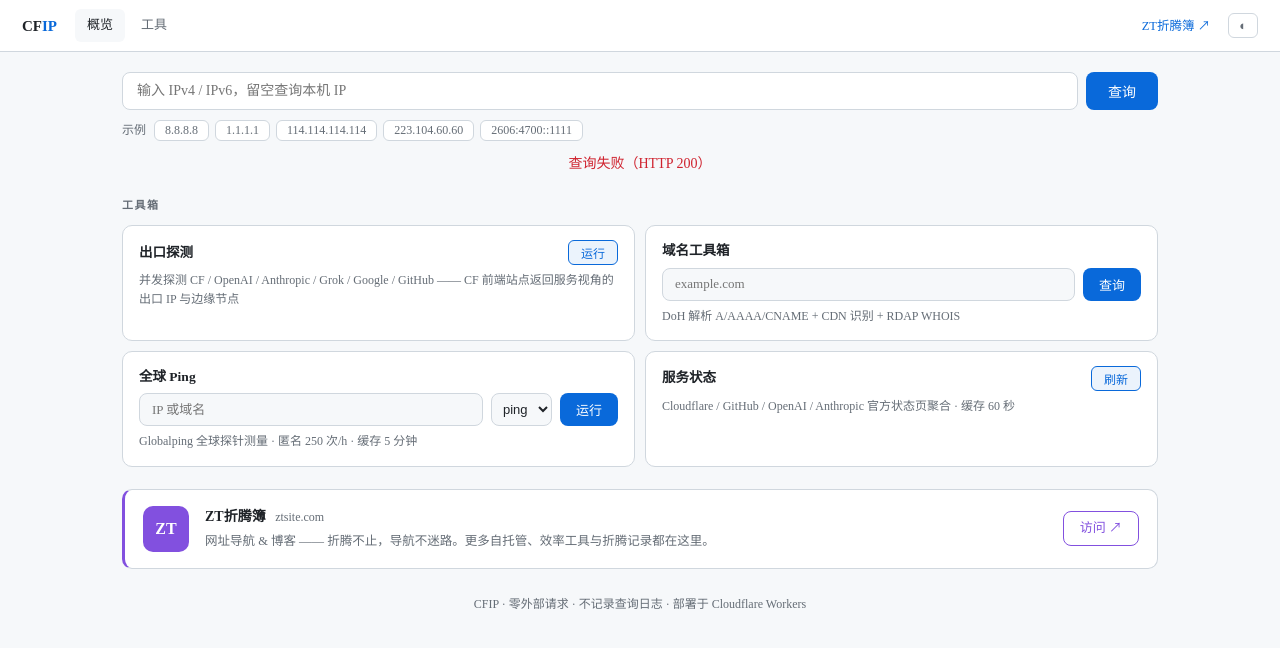
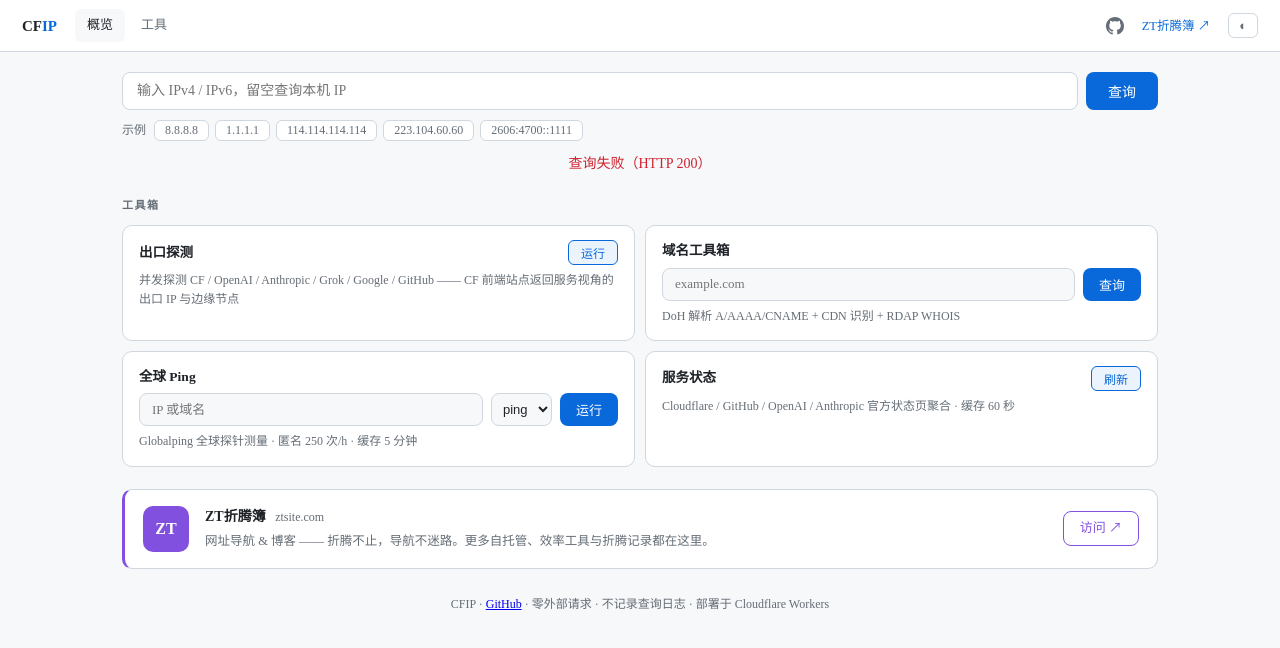
Before and after one commit to adream2/CFIP, a website with bundled scripts: page public/index.html in a window 1280 px wide. Built offline with nearby package versions, Linux system fonts and the light colour scheme; files whose address does not match are found by name.

Commit message:
feat(web): 顶栏与页脚添加 GitHub 仓库链接

```diff
--- a/public/assets/style.css
+++ b/public/assets/style.css
@@ -27,6 +27,8 @@ body { margin: 0; background: var(--bg); color: var(--text); font-family: var(--
 .topbar nav a:hover { color: var(--text); }
 .ztsite { font-size: 12.5px; color: var(--accent); text-decoration: none; white-space: nowrap; }
 .ztsite:hover { text-decoration: underline; }
+.gh { display: flex; align-items: center; color: var(--text2); }
+.gh:hover { color: var(--text); }
 .toggle { font-size: 13px; color: var(--text2); border: 1px solid var(--line); background: none; border-radius: 6px; padding: 4px 10px; cursor: pointer; }
 
 .shell { max-width: 1080px; margin: 0 auto; padding: 20px 22px 50px; }
--- a/public/index.html
+++ b/public/index.html
@@ -19,6 +19,9 @@
   <div class="topbar">
     <div class="brand">CF<b>IP</b></div>
     <nav><a class="on">概览</a><a href="#tools">工具</a></nav>
+    <a class="gh" href="https://github.com/adream2/CFIP" target="_blank" rel="noopener" title="GitHub 仓库" aria-label="GitHub 仓库">
+      <svg viewBox="0 0 16 16" width="18" height="18" aria-hidden="true"><path fill="currentColor" d="M8 0C3.58 0 0 3.58 0 8c0 3.54 2.29 6.53 5.47 7.59.4.07.55-.17.55-.38 0-.19-.01-.82-.01-1.49-2.01.37-2.53-.49-2.69-.94-.09-.23-.48-.94-.82-1.13-.28-.15-.68-.52-.01-.53.63-.01 1.08.58 1.23.82.72 1.21 1.87.87 2.33.66.07-.52.28-.87.51-1.07-1.78-.2-3.64-.89-3.64-3.95 0-.87.31-1.59.82-2.15-.08-.2-.36-1.02.08-2.12 0 0 .67-.21 2.2.82.64-.18 1.32-.27 2-.27s1.36.09 2 .27c1.53-1.04 2.2-.82 2.2-.82.44 1.1.16 1.92.08 2.12.51.56.82 1.27.82 2.15 0 3.07-1.87 3.75-3.65 3.95.29.25.54.73.54 1.48 0 1.07-.01 1.93-.01 2.2 0 .21.15.46.55.38A8.01 8.01 0 0 0 16 8c0-4.42-3.58-8-8-8z"/></svg>
+    </a>
     <a class="ztsite" href="https://www.ztsite.com" target="_blank" rel="noopener">ZT折腾簿 ↗</a>
     <button class="toggle" id="theme-toggle" title="切换主题">◐</button>
   </div>
@@ -129,7 +132,7 @@
       <a class="promo-go" href="https://www.ztsite.com" target="_blank" rel="noopener">访问 ↗</a>
     </div>
 
-    <footer>CFIP · 零外部请求 · 不记录查询日志 · 部署于 Cloudflare Workers</footer>
+    <footer>CFIP · <a href="https://github.com/adream2/CFIP" target="_blank" rel="noopener">GitHub</a> · 零外部请求 · 不记录查询日志 · 部署于 Cloudflare Workers</footer>
   </div>
   <script src="/assets/app.js" type="module"></script>
 </body>
```
